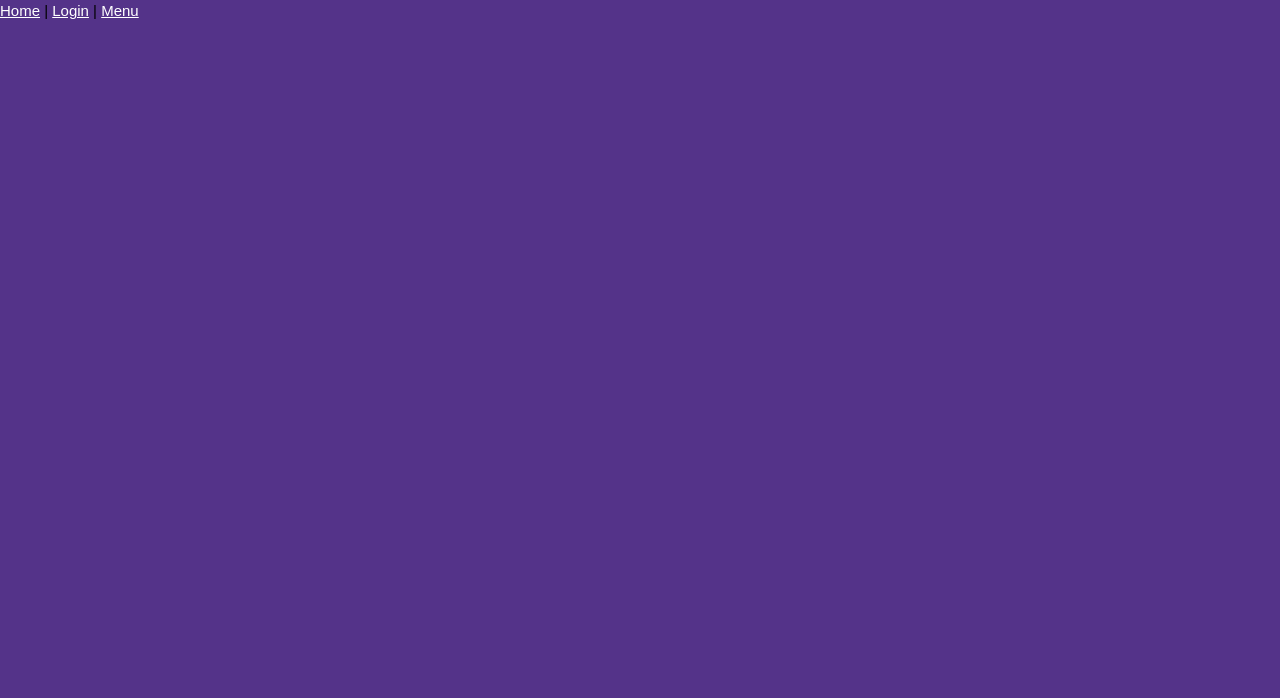
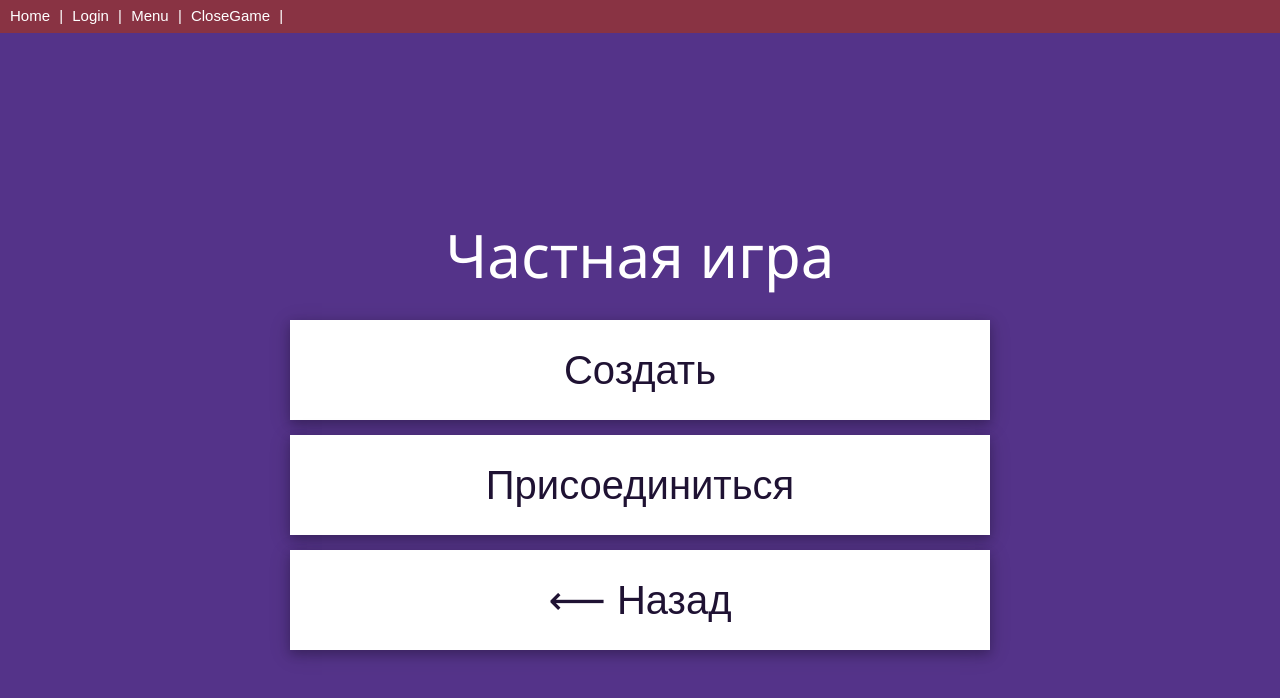
Before and after one commit to dudosyka/goAssistant, a Vue app: page /menu/closegame in a window 1280 px wide. Shown: the top 698 px of the page. Built offline with nearby package versions, Linux system fonts and the light colour scheme.

Commit message:
closegame

```diff
--- a/src/App.vue
+++ b/src/App.vue
@@ -1,9 +1,10 @@
 <template>
   <div id="app">
     <div id="nav">
-      <router-link style="color: #fff" to="/">Home</router-link> |
-      <router-link style="color: #fff" to="/login">Login</router-link> |
-      <router-link style="color: #fff" to="/Menu">Menu</router-link>
+      <router-link id="nav" to="/">Home</router-link> |
+      <router-link id="nav" to="/login">Login</router-link> |
+      <router-link id="nav" to="/menu">Menu</router-link> |
+      <router-link id="nav" to="/menu/closegame">CloseGame</router-link> |
     </div>
     <router-view></router-view>
   </div>
@@ -11,6 +12,12 @@
 
 <style>
 @import "./assets/styles/style.css";
+#nav {
+  padding: 5px;
+  color: #fff;
+  text-decoration: none;
+  background-color: #893343;
+}
 </style>
 
 <script type="text/javascript">
--- a/src/assets/styles/style.css
+++ b/src/assets/styles/style.css
@@ -37,6 +37,12 @@ body {
     transform: translateY(-5px);
 }
 
+.title {
+  font-size: 60px;
+  color: #fff;
+  margin-bottom: 20px;
+}
+
 .input {
   border: none;
   outline: none;
--- a/src/router/index.js
+++ b/src/router/index.js
@@ -3,6 +3,7 @@ import VueRouter from 'vue-router'
 import Home from '../views/Home.vue'
 import Login from '../views/Login.vue'
 import Menu from '../views/Menu.vue'
+import CloseGame from '../views/CloseGame.vue'
 
 Vue.use(VueRouter)
 
@@ -19,8 +20,13 @@ const routes = [
   },
   {
     path: '/menu',
-    name: 'menu',
+    name: 'Menu',
     component: Menu
+  },
+  {
+    path: '/menu/closegame',
+    name: 'CloseGame',
+    component: CloseGame
   },
 ]
 
--- /dev/null
+++ b/src/views/CloseGame.vue
@@ -0,0 +1,12 @@
+<template>
+  <main class="menu">
+    <article class="form_window menu">
+      <h1 class="title">Частная игра</h1>
+      <div class="">
+        <button class="button-light w3-button w3-card-4 tr w3-hover-white">Создать</button>
+        <button class="button-light w3-button w3-card-4 tr w3-hover-white">Присоединиться</button>
+        <router-link class="button-light w3-button w3-card-4 tr w3-hover-white" to="/menu">⟵ Назад</router-link>
+      </div>
+    </article>
+  </main>
+</template>
--- a/src/views/Menu.vue
+++ b/src/views/Menu.vue
@@ -5,7 +5,7 @@
         <button class="button-light w3-button w3-card-4 tr w3-hover-white">Продолжить игру</button>
         <button class="button-light w3-button w3-card-4 tr w3-hover-white">Игра со случайным соперником</button>
         <button class="button-light w3-button w3-card-4 tr w3-hover-white">Игра с ИИ</button>
-        <button class="button-light w3-button w3-card-4 tr w3-hover-white">Закрытая игра</button>
+        <router-link class="button-light w3-button w3-card-4 tr w3-hover-white" to="/menu/closegame">Частная игра</router-link>
       </div>
     </article>
   </main>
```
